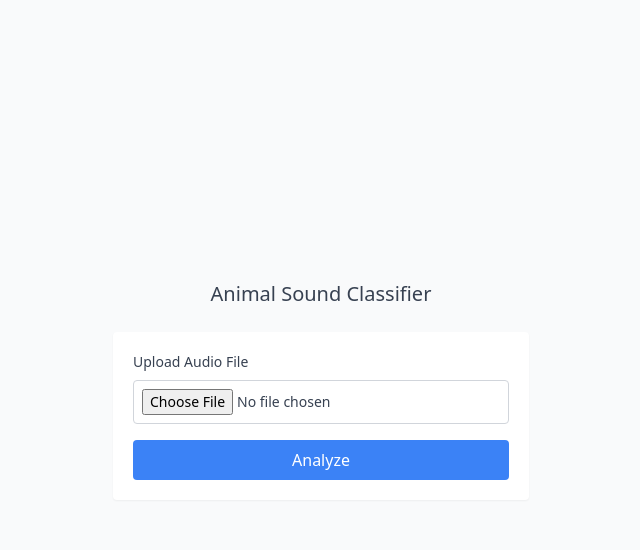
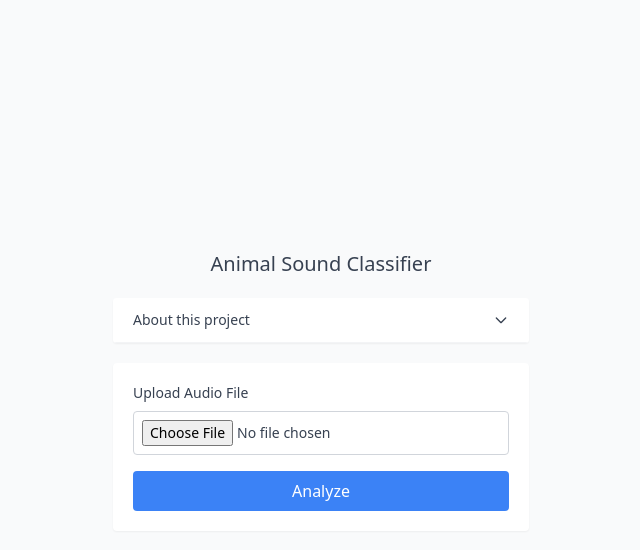
Before and after one commit to jacksongoode/c4c-pig-vocalizations, a Flask app: page / in a window 1280 px wide. Shown: the top 550 px of the page, without its empty margins (319-959 px from the left). Run offline with Flask 3, Linux system fonts and the light colour scheme; some libraries are stand-ins or nearby versions.

Commit message:
Add back info

```diff
--- a/templates/index.html
+++ b/templates/index.html
@@ -1,23 +1,91 @@
-<!DOCTYPE html>
+<!doctype html>
 <html lang="en">
   <head>
-  <meta charset="UTF-8">
-  <meta name="viewport" content="width=device-width, initial-scale=1.0">
-  <title>Animal Sound Classifier</title>
+    <meta charset="UTF-8" />
+    <meta name="viewport" content="width=device-width, initial-scale=1.0" />
+    <title>Pig Vocalization Classifier</title>
     <script src="https://cdn.tailwindcss.com"></script>
   </head>
-<body class="bg-gray-50 text-gray-700 flex items-center justify-center min-h-screen">
+  <body
+    class="bg-gray-50 text-gray-700 flex items-center justify-center min-h-screen"
+  >
     <div class="max-w-md w-full px-4">
-    <h1 class="text-xl font-medium text-center mb-6">Animal Sound Classifier</h1>
+      <h1 class="text-xl font-medium text-center mb-5">
+        Animal Sound Classifier
+      </h1>
+
+      <div class="bg-white rounded shadow-sm mb-5 overflow-hidden">
+        <button
+          id="info-toggle"
+          class="w-full py-3 px-5 text-left text-sm font-medium flex items-center justify-between bg-white border-b border-gray-100"
+        >
+          <span>About this project</span>
+          <svg
+            id="chevron-down"
+            xmlns="http://www.w3.org/2000/svg"
+            class="h-4 w-4 transition-transform"
+            fill="none"
+            viewBox="0 0 24 24"
+            stroke="currentColor"
+          >
+            <path
+              stroke-linecap="round"
+              stroke-linejoin="round"
+              stroke-width="2"
+              d="M19 9l-7 7-7-7"
+            />
+          </svg>
+        </button>
+        <div id="info-content" class="p-5 text-sm hidden">
+          <div class="space-y-3">
+            <div class="pb-3 border-b border-gray-100">
+              <strong class="font-semibold text-gray-800">Dataset:</strong> This
+              tool analyzes pig vocalizations from the SoundWel project, which
+              aims to understand the encoding of emotion in pig calls to develop
+              a welfare assessment tool.
+              <a
+                href="https://www.soundwel-project.eu/"
+                target="_blank"
+                class="text-blue-500 hover:underline"
+                >Learn more</a
+              >
+            </div>
+            <div>
+              <strong class="font-semibold text-gray-800">Evaluation:</strong>
+              The classifier was trained on spectrograms of pig calls to
+              identify emotional valence and context of production from birth to
+              slaughter, using the EfficientNet B0 base.
+              <a
+                href="https://github.com/CiaraCR/PigCallClassifier"
+                target="_blank"
+                class="text-blue-500 hover:underline"
+                >View code</a
+              >
+            </div>
+          </div>
+        </div>
+      </div>
 
       <div class="bg-white p-5 rounded shadow-sm mb-5">
         <form id="upload-form">
           <div class="mb-4">
-          <label for="audio-file" class="block text-sm font-medium mb-2">Upload Audio File</label>
-          <input type="file" id="audio-file" name="audio-file" accept=".wav" required
-            class="w-full text-sm border border-gray-300 p-2 rounded">
+            <label for="audio-file" class="block text-sm font-medium mb-2"
+              >Upload Audio File</label
+            >
+            <input
+              type="file"
+              id="audio-file"
+              name="audio-file"
+              accept=".wav"
+              required
+              class="w-full text-sm border border-gray-300 p-2 rounded"
+            />
           </div>
-        <button type="submit" id="analyze-btn" class="w-full bg-blue-500 text-white py-2 px-3 rounded hover:bg-blue-600 focus:outline-none focus:ring-2 focus:ring-blue-300">
+          <button
+            type="submit"
+            id="analyze-btn"
+            class="w-full bg-blue-500 text-white py-2 px-3 rounded hover:bg-blue-600 focus:outline-none focus:ring-2 focus:ring-blue-300"
+          >
             Analyze
           </button>
         </form>
@@ -25,11 +93,21 @@
 
       <div id="result-container" class="hidden">
         <div class="bg-white p-5 rounded shadow-sm">
-        <h2 class="text-base font-medium mb-4 border-b pb-2">Sound Analysis Results</h2>
-        <div id="prediction" class="text-base text-center font-medium mb-4"></div>
+          <h2 class="text-base font-medium mb-4 border-b pb-2">
+            Sound Analysis Results
+          </h2>
+          <div
+            id="prediction"
+            class="text-base text-center font-medium mb-4"
+          ></div>
           <div>
             <div class="flex justify-center mt-3">
-            <img id="spectrogram" src="" alt="Audio Spectrogram" class="max-w-full rounded">
+              <img
+                id="spectrogram"
+                src=""
+                alt="Audio Spectrogram"
+                class="max-w-full rounded"
+              />
             </div>
           </div>
         </div>
@@ -37,82 +115,106 @@
     </div>
 
     <script>
-    document.getElementById('upload-form').addEventListener('submit', async function(e) {
+      document
+        .getElementById("upload-form")
+        .addEventListener("submit", async function (e) {
           e.preventDefault();
 
-      const fileInput = document.getElementById('audio-file');
+          const fileInput = document.getElementById("audio-file");
           const file = fileInput.files[0];
-      const analyzeBtn = document.getElementById('analyze-btn');
+          const analyzeBtn = document.getElementById("analyze-btn");
 
           if (!file) {
-        alert('Please select a file.');
+            alert("Please select a file.");
             return;
           }
 
           // Disable button and show analyzing state
-      document.getElementById('result-container').classList.add('hidden');
+          document.getElementById("result-container").classList.add("hidden");
           analyzeBtn.disabled = true;
-      analyzeBtn.textContent = 'Analyzing...';
-      analyzeBtn.classList.add('bg-blue-400');
-      analyzeBtn.classList.remove('bg-blue-500', 'hover:bg-blue-600');
+          analyzeBtn.textContent = "Analyzing...";
+          analyzeBtn.classList.add("bg-blue-400");
+          analyzeBtn.classList.remove("bg-blue-500", "hover:bg-blue-600");
 
           const formData = new FormData();
-      formData.append('audio-file', file);
+          formData.append("audio-file", file);
 
           try {
-        const response = await fetch('/upload', {
-          method: 'POST',
-          body: formData
+            const response = await fetch("/upload", {
+              method: "POST",
+              body: formData,
             });
 
             const result = await response.json();
 
             // Show results
-        document.getElementById('result-container').classList.remove('hidden');
+            document
+              .getElementById("result-container")
+              .classList.remove("hidden");
 
             // Re-enable button
             analyzeBtn.disabled = false;
-        analyzeBtn.textContent = 'Analyze';
-        analyzeBtn.classList.remove('bg-blue-400');
-        analyzeBtn.classList.add('bg-blue-500', 'hover:bg-blue-600');
+            analyzeBtn.textContent = "Analyze";
+            analyzeBtn.classList.remove("bg-blue-400");
+            analyzeBtn.classList.add("bg-blue-500", "hover:bg-blue-600");
 
             // Display prediction with interpretation
-        const predictionEl = document.getElementById('prediction');
+            const predictionEl = document.getElementById("prediction");
 
-        if (result.valence_prediction === 'N/A' || result.context_prediction === 'N/A') {
-          predictionEl.textContent = 'Model not loaded';
+            if (
+              result.valence_prediction === "N/A" ||
+              result.context_prediction === "N/A"
+            ) {
+              predictionEl.textContent = "Model not loaded";
             } else {
               // Interpret the valence prediction (0 = Negative, 1 = Positive)
-          const valenceClass = result.valence_prediction === 0 ? 'text-red-500' : 'text-green-500';
-          const valenceText = result.valence_prediction === 0 ? 'Negative Emotional State' : 'Positive Emotional State';
+              const valenceClass =
+                result.valence_prediction === 0
+                  ? "text-red-500"
+                  : "text-green-500";
+              const valenceText =
+                result.valence_prediction === 0
+                  ? "Negative Emotional State"
+                  : "Positive Emotional State";
 
               // Use the context prediction string directly for display
               const contextText = result.context_prediction;
-          const contextClass = 'text-blue-500'; // You can update this to use a mapping if desired
+              const contextClass = "text-blue-500"; // You can update this to use a mapping if desired
 
               predictionEl.innerHTML = `
             <div class="${valenceClass} font-medium">Valence: ${valenceText}</div>
-            <div class="text-xs text-gray-500 mt-1">(Valence Prediction: ${result.valence_prediction})</div>
             <div class="${contextClass} font-medium mt-2">Context: ${contextText}</div>
-            <div class="text-xs text-gray-500 mt-1">(Context Prediction: ${result.context_prediction})</div>
           `;
             }
 
             // Display spectrogram
             if (result.spectrogram) {
-          document.getElementById('spectrogram').src = `/uploads/${result.spectrogram.split('/').pop()}`;
+              document.getElementById("spectrogram").src =
+                `/uploads/${result.spectrogram.split("/").pop()}`;
             }
-
           } catch (error) {
-        console.error('Error:', error);
-        alert('An error occurred. Please try again.');
+            console.error("Error:", error);
+            alert("An error occurred. Please try again.");
 
             // Re-enable button
             analyzeBtn.disabled = false;
-        analyzeBtn.textContent = 'Analyze';
-        analyzeBtn.classList.remove('bg-blue-400');
-        analyzeBtn.classList.add('bg-blue-500', 'hover:bg-blue-600');
+            analyzeBtn.textContent = "Analyze";
+            analyzeBtn.classList.remove("bg-blue-400");
+            analyzeBtn.classList.add("bg-blue-500", "hover:bg-blue-600");
           }
+        });
+    </script>
+
+    <script>
+      // Info toggle functionality
+      document
+        .getElementById("info-toggle")
+        .addEventListener("click", function () {
+          const infoContent = document.getElementById("info-content");
+          const chevron = document.getElementById("chevron-down");
+
+          infoContent.classList.toggle("hidden");
+          chevron.classList.toggle("rotate-180");
         });
     </script>
   </body>
```
Also changed, not shown: 2 other files. Lines whose indentation alone changed are shown as unchanged.
